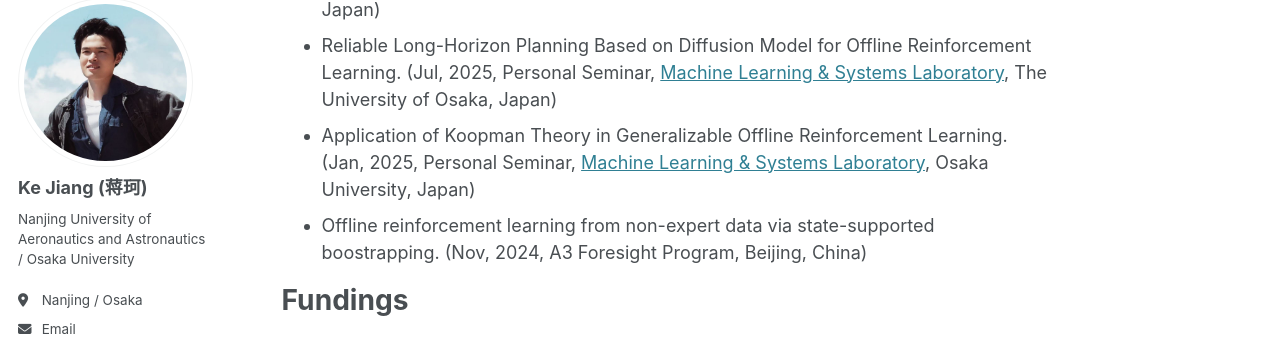
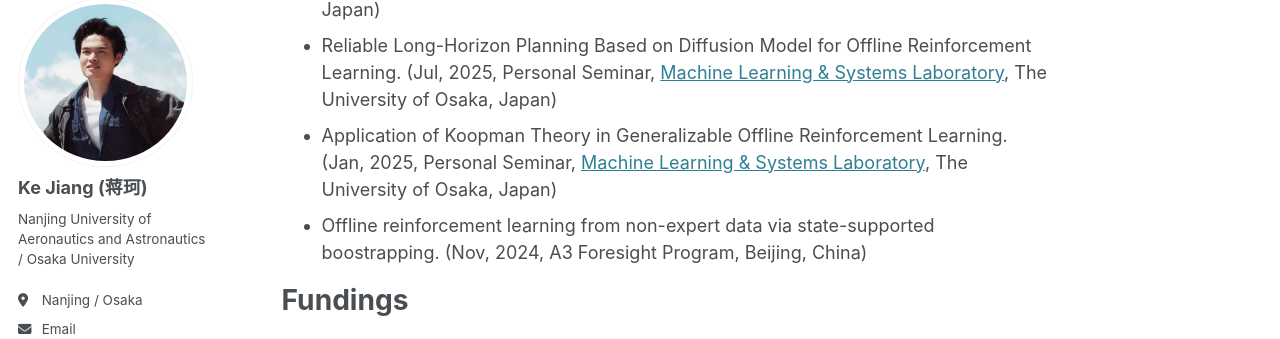
Before and after one commit to Jack10843/Jack10843.github.io, a Jekyll site: the page built from _pages/about.md, in a window 1280 px wide and 900 px high, scrolled down 2144 px. Shown: the part 108-447 px from the top of the window. Built offline with Jekyll 4.4.1, drawn with Linux system fonts in a browser that asks for light colours; some web fonts are replaced.

Commit message:
Update about.md

```diff
--- a/_pages/about.md
+++ b/_pages/about.md
@@ -51,7 +51,7 @@ Talks
 ======
  - Safe Data Augmentation for Robust Offline Reinforcement Learning. (Dec, 2025, Personal Seminar, [Machine Learning & Systems Laboratory](https://mls.ist.osaka-u.ac.jp/en/member.html), The University of Osaka, Japan)
  - Reliable Long-Horizon Planning Based on Diffusion Model for Offline Reinforcement Learning. (Jul, 2025, Personal Seminar, [Machine Learning & Systems Laboratory](https://mls.ist.osaka-u.ac.jp/en/member.html), The University of Osaka, Japan)
- - Application of Koopman Theory in Generalizable Offline Reinforcement Learning. (Jan, 2025, Personal Seminar, [Machine Learning & Systems Laboratory](https://mls.ist.osaka-u.ac.jp/en/member.html), Osaka University, Japan)
+ - Application of Koopman Theory in Generalizable Offline Reinforcement Learning. (Jan, 2025, Personal Seminar, [Machine Learning & Systems Laboratory](https://mls.ist.osaka-u.ac.jp/en/member.html), The University of Osaka, Japan)
  - Offline reinforcement learning from non-expert data via state-supported boostrapping. (Nov, 2024, A3 Foresight Program, Beijing, China)
 
 Fundings
```
